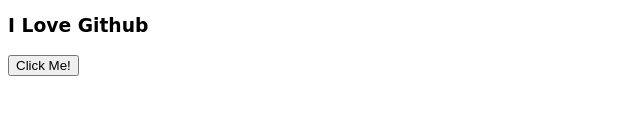
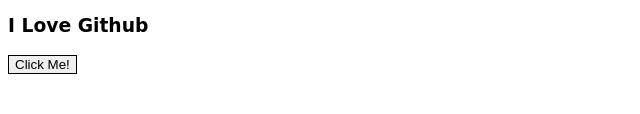
Before and after one commit to ng111w/test_usages_2, a plain HTML site: page index.html in a window 1280 px wide. Shown: the part 424-538 px from the top of the page, 0-640 px from the left. Drawn offline with Linux system fonts and the light colour scheme.

Commit message:
Styled the button

```diff
--- a/index.html
+++ b/index.html
@@ -26,6 +26,6 @@
     <h3 style="font-family: cursive;">
         I Love Github
     </h3>
-    <button>Click Me!</button>
+    <button style="border: 1px solid black;">Click Me!</button>
 </body>
 </html>
```
